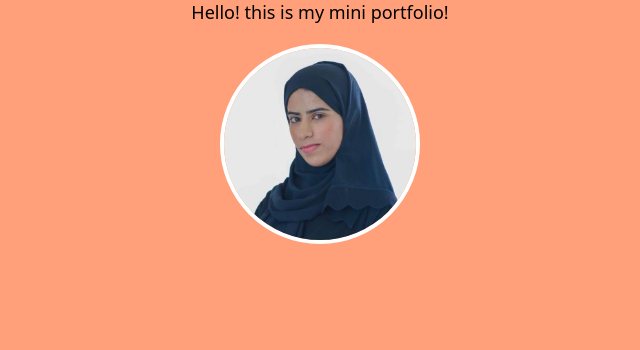
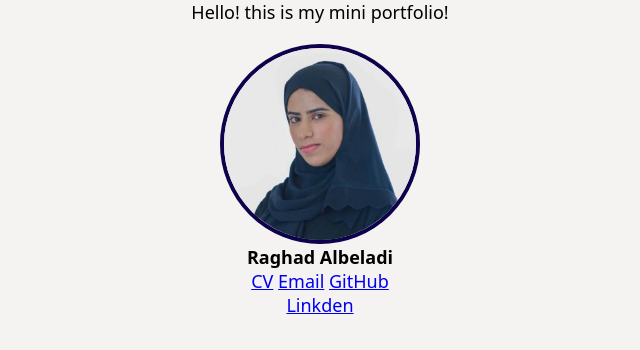
Before and after one commit to RaghadAlbeladi1/portfolio, a plain HTML site: page index.html in a window 1280 px wide. Shown: the whole page, without its empty margins (320-960 px from the left). Drawn offline with Linux system fonts and the light colour scheme.

Commit message:
updatedRaghad

```diff
--- a/css/style.css
+++ b/css/style.css
@@ -8,7 +8,7 @@
 }
 
 body {
-  background-color: lightsalmon;
+  background-color: rgb(245, 243, 242);
   margin: 0px;
   font-family: system-ui, sans-serif;
 }
@@ -18,7 +18,7 @@ body {
     height: 200px;
     margin: 20px auto;
     border-radius: 50%;
-    border: 4px solid white;
+    border: 4px solid rgb(15, 2, 76);
 }
 
 .image-container img {
--- a/index.html
+++ b/index.html
@@ -11,5 +11,13 @@
     <div>Hello! this is my mini portfolio!</div>
 </body>
 <div class="image-container">
- <img src="image/raghadpic.jpg" alt="Raghad Profile">
+ <img src="Image/raghadpic.jpg" alt="raghadpic">
+<h1>Raghad Albeladi </h1>
+
+<nav>
+  <a href="Information/RaghadAlbeladiCV2025 (3).pdf">CV</a>
+<a href="mailto:Raghad.z.albeladi@outlook.com">Email</a>
+  <a href="https://github.com/RaghadAlbeladi1">GitHub</a>
+  <a href="https://www.linkedin.com/in/raghad-albeladi/">Linkden</a>
+</nav>
 </html>
```
Also changed, not shown: 1 other file.
